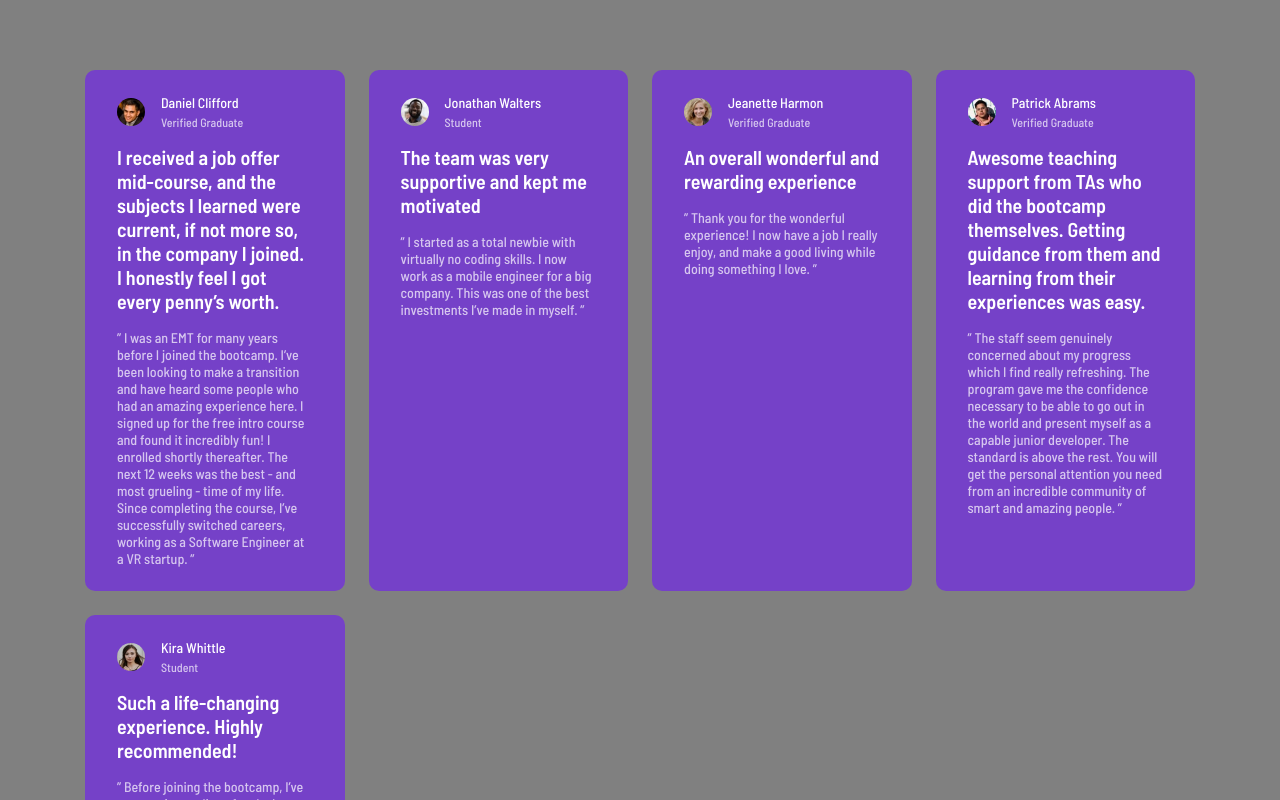
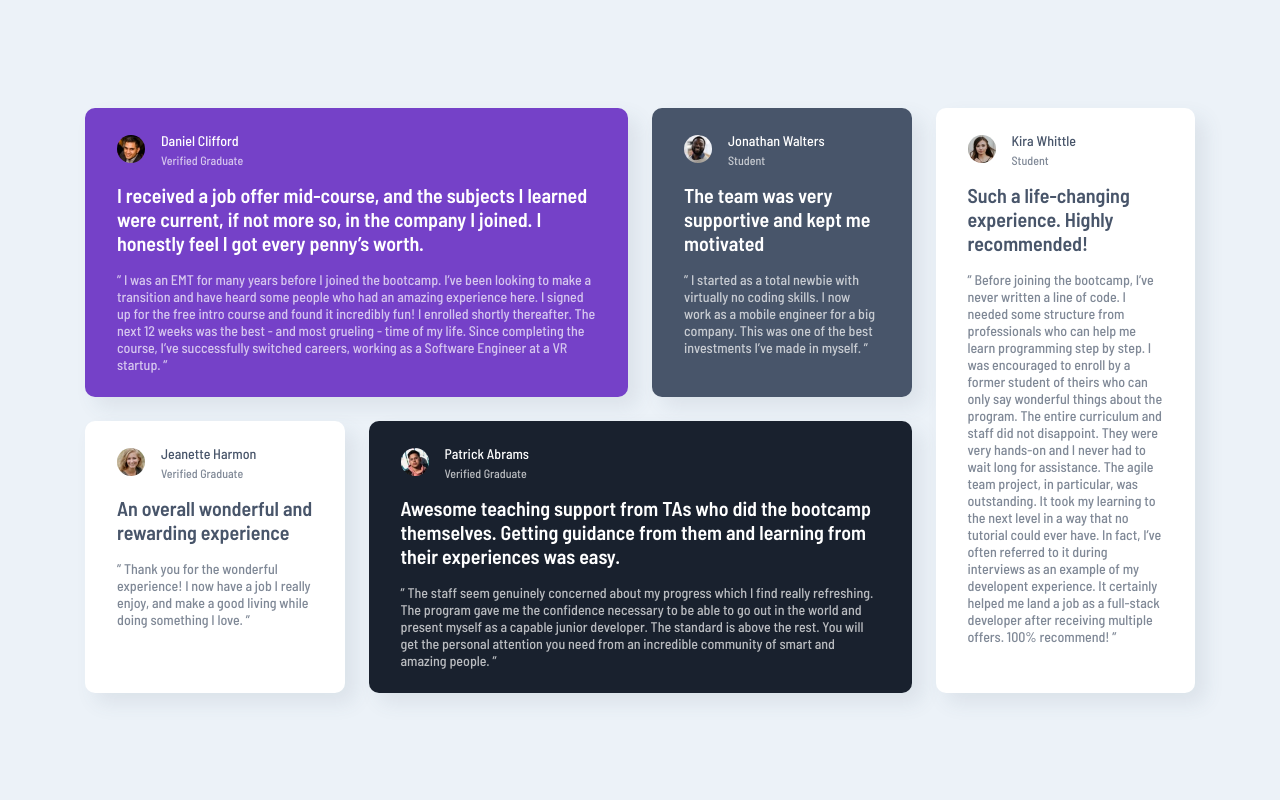
Before and after one commit to DarkstarXDD/testimonials-grid-section, a React (Vite) app: page / in a window 1280 px wide. Shown: the top 800 px of the page. Built offline with nearby package versions, Linux system fonts and the light colour scheme.

Commit message:
Update grid layout

```diff
--- a/package.json
+++ b/package.json
@@ -10,6 +10,7 @@
     "preview": "vite preview"
   },
   "dependencies": {
+    "classnames": "^2.5.1",
     "react": "^18.3.1",
     "react-dom": "^18.3.1"
   },
--- a/src/components/Card.jsx
+++ b/src/components/Card.jsx
@@ -1,6 +1,12 @@
+import classNames from "classnames"
+
 export default function Card({ id, avatar, name, ...rest }) {
+  let gridColSpanClass = id === 1 || id === 4 ? "grid-col-span-2" : ""
+
+  const cardClassNames = classNames("card", gridColSpanClass)
+
   return (
-    <div className={`card ${id === 1 || id === 4 ? "grid-col-span-2" : ""}`}>
+    <div className={cardClassNames}>
       <div className="card__profile-section">
         <img src={avatar} alt="" className="card__avatar" />
         <p className="card__name">{name}</p>
--- a/styles.css
+++ b/styles.css
@@ -37,11 +37,12 @@ picture {
   --fw-semibold: 600;
 
   --clr-neutral-100: hsl(0, 0%, 100%);
-  --clr-neutral-200: hsla(0, 0%, 100%, 0.7); /* Dark background font color*/
-  --clr-neutral-300: hsl(210, 46%, 95%);
+  --clr-neutral-150: hsla(0, 0%, 100%, 0.7); /* Dark background font color*/
+  --clr-neutral-200: hsl(210, 46%, 95%);
 
   --clr-primary-400: hsl(217, 19%, 35%);
-  --clr-primary-500: hsla(217, 19%, 35%, 0.7); /* Light background font color*/
+  --clr-primary-450: hsla(217, 19%, 35%, 0.7); /* Light background font color*/
+  --clr-primary-475: hsla(217, 19%, 35%, 0.1);
   --clr-primary-600: hsl(263, 55%, 52%);
   --clr-primary-900: hsl(219, 29%, 14%);
 }
@@ -67,12 +68,12 @@ body {
   font-size: var(--fs-400);
   text-align: start;
   color: var(--clr-neutral-100);
-  background-color: grey;
+  background-color: var(--clr-neutral-200);
   padding: 4.375rem 1.5rem;
 }
 
 .testimonial-grid {
-  max-width: 69.375rem;
+  max-width: 36rem;
   display: grid;
   gap: 1.5rem;
 }
@@ -85,7 +86,46 @@ body {
   gap: 1rem;
   background-color: var(--clr-primary-600);
   border-radius: 10px;
+  box-shadow: 10px 10px 20px 0 var(--clr-primary-475);
   padding: 1.5rem 2rem;
+}
+
+.card:nth-child(2) {
+  background-color: var(--clr-primary-600);
+}
+
+.card:nth-child(3) {
+  background-color: var(--clr-primary-400);
+}
+
+.card:nth-child(4) {
+  color: var(--clr-primary-400);
+  background-color: var(--clr-neutral-100);
+}
+
+.card:nth-child(4) > .card__testimonial {
+  color: var(--clr-primary-450);
+}
+
+.card:nth-child(4) > .card__profile-section > .card__verified-status {
+  color: var(--clr-primary-450);
+}
+
+.card:nth-child(5) {
+  background-color: var(--clr-primary-900);
+}
+
+.card:nth-child(6) {
+  color: var(--clr-primary-400);
+  background-color: var(--clr-neutral-100);
+}
+
+.card:nth-child(6) > .card__testimonial {
+  color: var(--clr-primary-450);
+}
+
+.card:nth-child(6) > .card__profile-section > .card__verified-status {
+  color: var(--clr-primary-450);
 }
 
 .card__profile-section {
@@ -107,7 +147,7 @@ body {
 
 .card__verified-status {
   font-size: var(--fs-300);
-  color: var(--clr-neutral-200);
+  color: var(--clr-neutral-150);
 }
 
 .card__heading {
@@ -116,25 +156,21 @@ body {
 }
 
 .card__testimonial {
-  color: var(--clr-neutral-200);
+  color: var(--clr-neutral-150);
 }
 
 @media (min-width: 48rem) {
   .testimonial-grid {
-    grid-template-columns: repeat(auto-fit, minmax(240px, 1fr));
-  }
-
-  /* .grid-col-span-2 {
-    grid-column: span 2;
+    max-width: 69.375rem;
+    grid-template-columns: repeat(2, 1fr);
   }
 
   .card:last-child {
-    grid-column: 4;
-    grid-row: 1 / span 2;
-  } */
+    grid-column: span 2;
+  }
 }
 
-/* @media (min-width: 48rem) {
+@media (min-width: 70rem) {
   .testimonial-grid {
     grid-template-columns: repeat(4, 1fr);
   }
@@ -147,4 +183,4 @@ body {
     grid-column: 4;
     grid-row: 1 / span 2;
   }
-} */
+}
```
Also changed, not shown: 1 other file (tests, documents, lock files or other folders).
